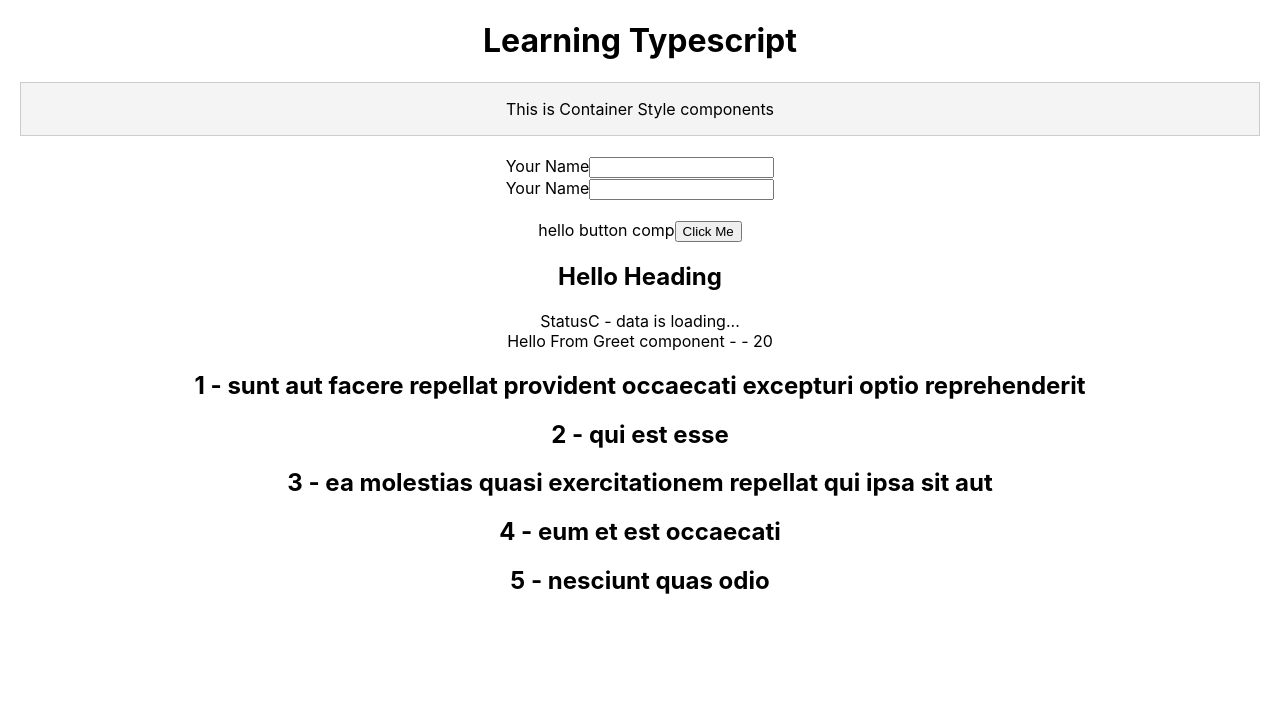
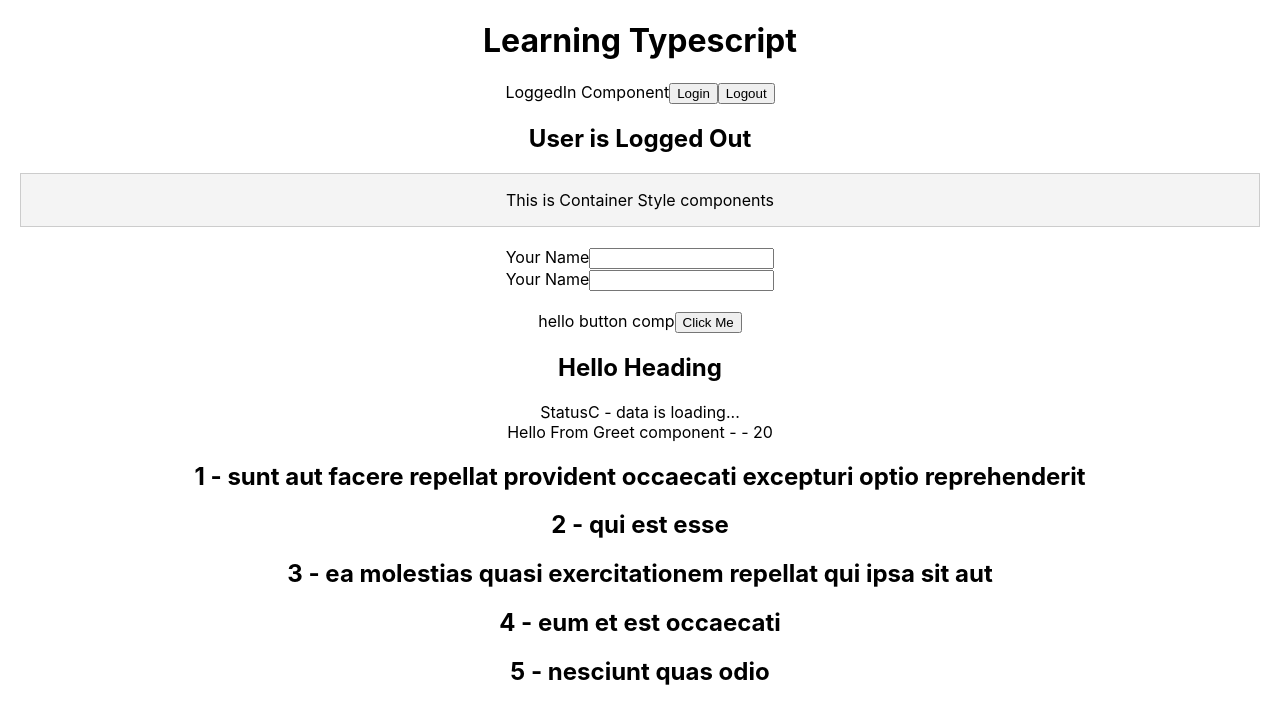
Before and after one commit to 1983shiv/ruff-typescript-excercise1, a React (Create React App) app: page / in a window 1280 px wide. Shown: the top 724 px of the page. Built offline with nearby package versions, Linux system fonts and the light colour scheme.

Commit message:
added LoggedIn component with useState hook

```diff
--- a/src/App.tsx
+++ b/src/App.tsx
@@ -8,6 +8,7 @@ import StatusC from './components/StatusC';
 import {posts } from "./data/post"
 import {InputEle, InputEle2} from './components/InputEle';
 import Container from './components/Container';
+import LoggedIn from './components/LoggedIn';
 
 function App() {
   const [idd, setIdd] = useState<number | undefined>()
@@ -17,9 +18,11 @@ function App() {
     console.log("hello funcc1, idd : ", idd)
   }
 
+
   return (
     <div className="App">
       <h1>Learning Typescript</h1>
+      <LoggedIn />
       <Container styles={{border: '1px solid #ccc', padding: '1rem', margin: '20px', backgroundColor: '#f4f4f4'}} />
       <InputEle value={name} handleChange={(event) => setName(event.target.value)}/>
       {name && <span>You have typed : {name}</span>}
--- a/src/components/Container.tsx
+++ b/src/components/Container.tsx
@@ -1,8 +1,4 @@
-import React from 'react'
-
-type containerProp = {
-    styles: React.CSSProperties
-}
+import { containerProp } from "./Container.types"
 
 const Container = ({styles} : containerProp) => {
   return (
--- /dev/null
+++ b/src/components/Container.types.ts
@@ -0,0 +1,5 @@
+import React from 'react'
+
+export type containerProp = {
+    styles: React.CSSProperties
+}
--- /dev/null
+++ b/src/components/LoggedIn.tsx
@@ -0,0 +1,24 @@
+import React, {useState } from 'react'
+
+const LoggedIn = () => {
+    const [isLoggedIn, setIsLoggedIn] = useState<Boolean>(false)
+
+    const handleLogin = () => {
+        setIsLoggedIn(true)
+    }
+
+    const handleLogout = () => {
+        setIsLoggedIn(false)
+    }
+
+  return (
+    <>
+    LoggedIn Component
+    <button onClick={handleLogin}>Login</button>
+    <button onClick={handleLogout}>Logout</button>
+    {isLoggedIn ? <h2>User is logged In</h2> : <h2>User is Logged Out</h2>}
+    </>
+  )
+}
+
+export default LoggedIn
```
